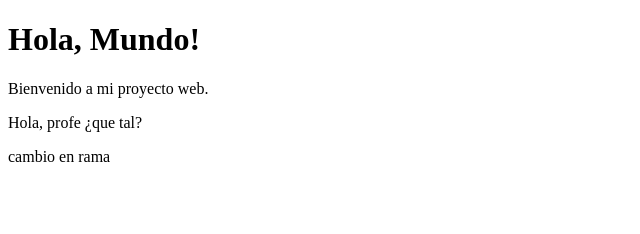
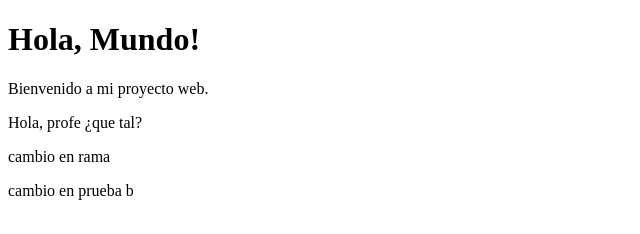
Before and after one commit to jcalduin/prueba, a plain HTML site: page index.html in a window 1280 px wide. Shown: the whole page, without its empty margins (0-640 px from the left). Drawn offline with Linux system fonts and the light colour scheme.

Commit message:
probando fork

```diff
--- a/index.html
+++ b/index.html
@@ -11,5 +11,8 @@
 
     <p>Hola, profe ¿que tal?</p>
     <p>cambio en rama</p>
+
+
+    <p>cambio en prueba b </p>
 </body>
 </html>
```
Also changed, not shown: carpeta prueba b/hoja de text.txt (added).
